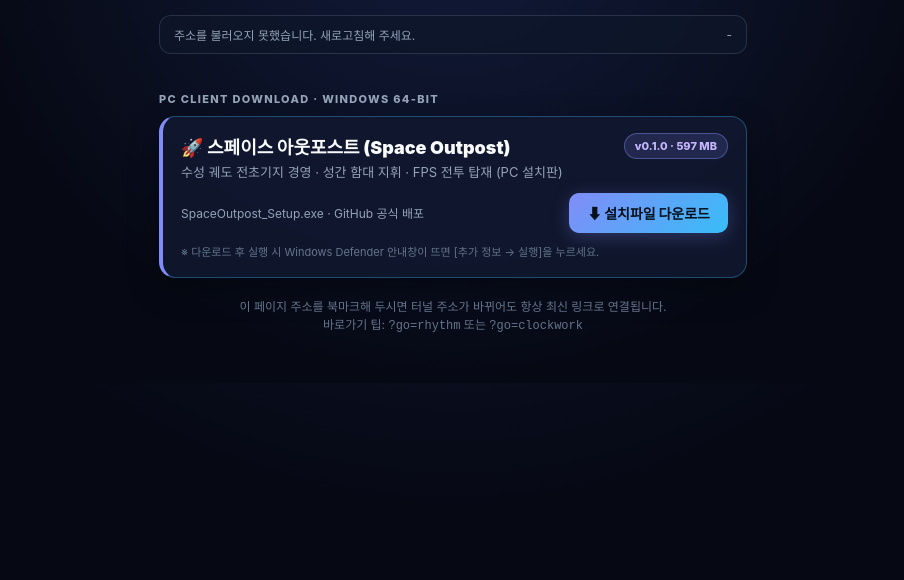
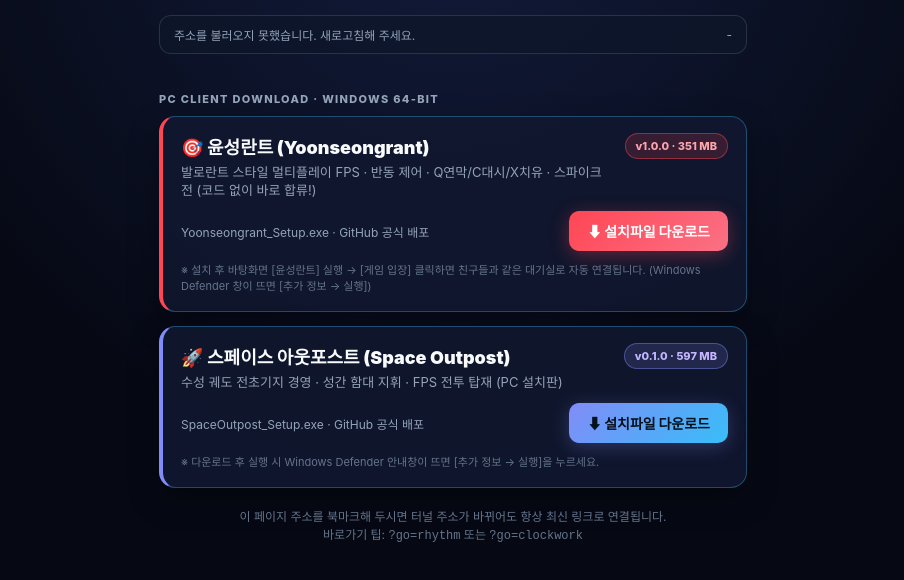
Before and after one commit to gooddaymedico-pixel/sero, a plain HTML site: page index.html in a window 1280 px wide. Shown: the part 124-704 px from the top of the page, without its empty margins (187-1091 px from the left). Drawn offline with Linux system fonts and the light colour scheme; no server answers.

Commit message:
Add Yoonseongrant v1.0.0 installer download (351 MB)

```diff
--- a/index.html
+++ b/index.html
@@ -236,6 +236,18 @@
       border: 1px solid rgba(129, 140, 248, 0.42);
     }
 
+    .pill.valo {
+      color: #fda4af;
+      background: rgba(255, 70, 85, 0.16);
+      border: 1px solid rgba(255, 70, 85, 0.45);
+    }
+
+    .play-btn.valo-btn {
+      background: linear-gradient(135deg, #ff4655, #fb7185);
+      color: #ffffff;
+      box-shadow: 0 4px 18px rgba(255, 70, 85, 0.34);
+    }
+
     .play-btn.download-btn {
       background: linear-gradient(135deg, #818cf8, #38bdf8);
       color: #04101c;
@@ -279,6 +291,26 @@
     <main id="cards" class="cards"></main>
 
     <p class="section-label">PC CLIENT DOWNLOAD · Windows 64-bit</p>
+    <!-- YOONSEONGRANT_CARD_START -->
+    <section class="card is-online" style="--accent: #ff4655; margin-bottom: 14px;">
+      <div class="card-top">
+        <div>
+          <h2 class="card-title">🎯 윤성란트 (Yoonseongrant)</h2>
+          <p class="card-desc">발로란트 스타일 멀티플레이 FPS · 반동 제어 · Q연막/C대시/X치유 · 스파이크전 (코드 없이 바로 합류!)</p>
+        </div>
+        <span class="pill valo">v1.0.0 · 351 MB</span>
+      </div>
+      <div class="card-bottom">
+        <span class="url-text">Yoonseongrant_Setup.exe · GitHub 공식 배포</span>
+        <a
+          class="play-btn valo-btn"
+          href="https://github.com/gooddaymedico-pixel/sero/releases/download/yoonseongrant-v1.0.0/Yoonseongrant_Setup.exe"
+          rel="noopener"
+        >⬇ 설치파일 다운로드</a>
+      </div>
+      <p class="install-tip">※ 설치 후 바탕화면 [윤성란트] 실행 → [게임 입장] 클릭하면 친구들과 같은 대기실로 자동 연결됩니다. (Windows Defender 창이 뜨면 [추가 정보 → 실행])</p>
+    </section>
+    <!-- YOONSEONGRANT_CARD_END -->
     <section class="card is-online" style="--accent: #818cf8;">
       <div class="card-top">
         <div>
```
